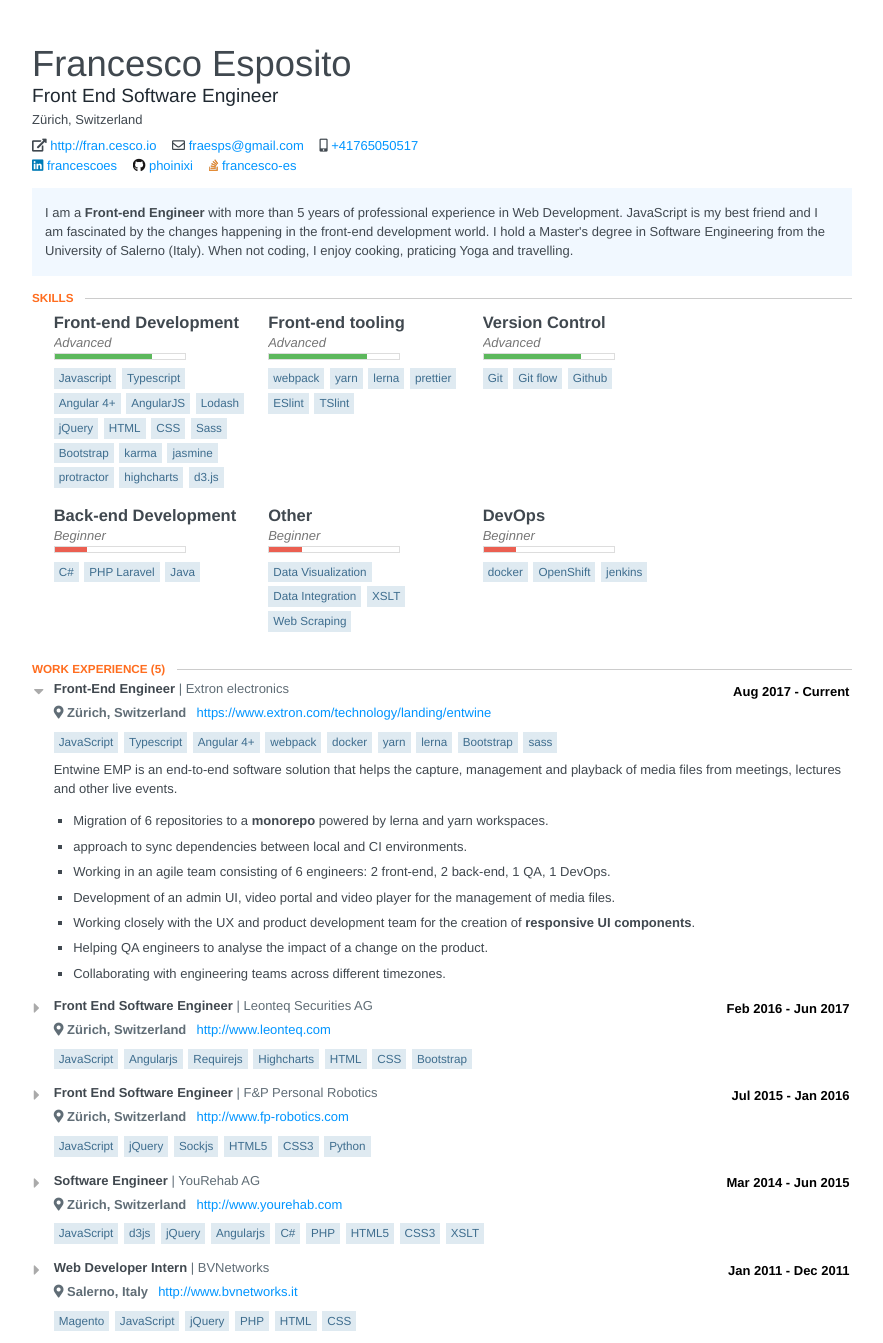
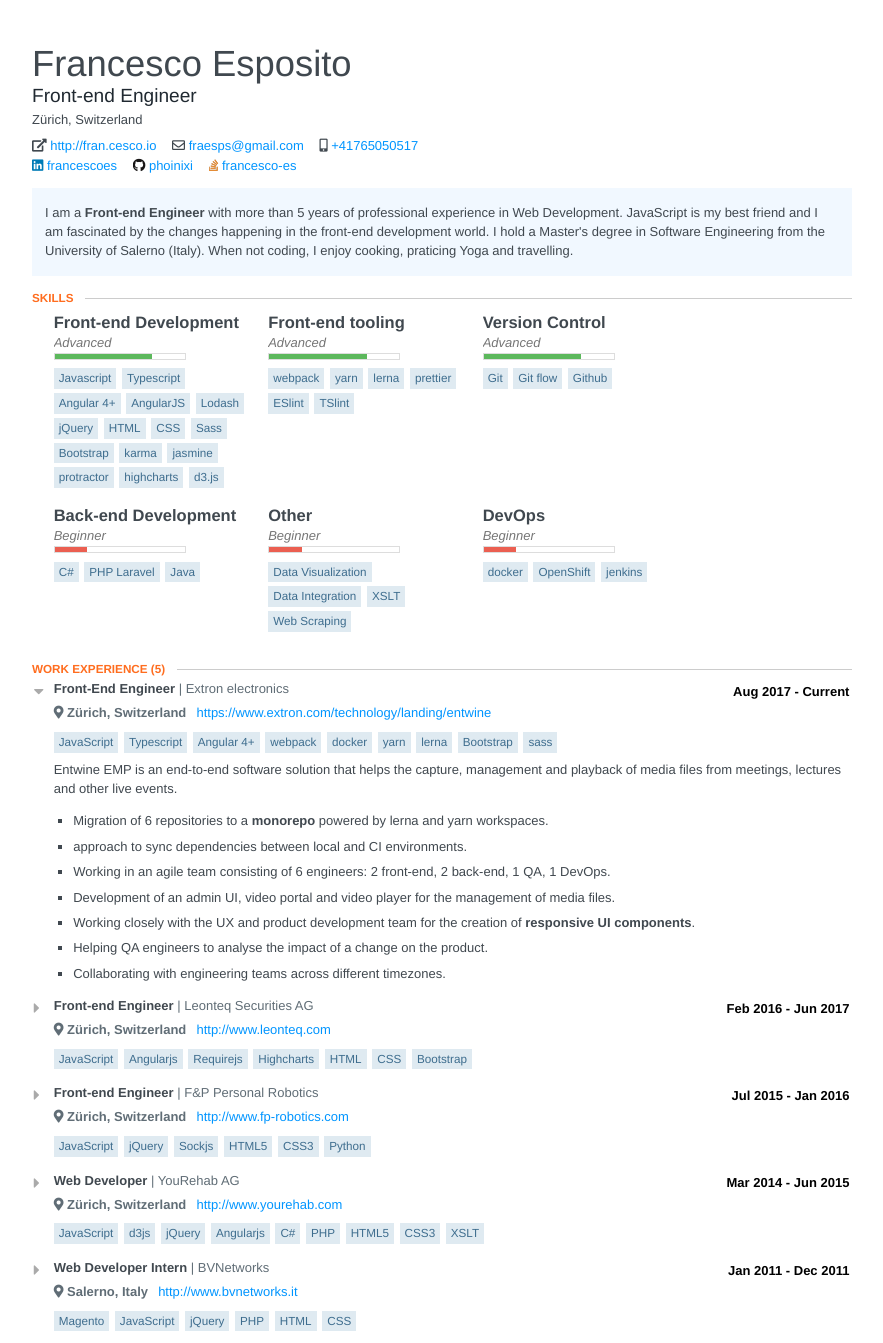
Before and after one commit to phoinixi/website, a website built with webpack: page docs/resume/index.html in a window 1280 px wide. Shown: the top 1343 px of the page, without its empty margins (198-1081 px from the left). Built offline with nearby package versions, Linux system fonts and the light colour scheme.

Commit message:
updates resume

```diff
--- a/docs/resume/index.html
+++ b/docs/resume/index.html
@@ -668,7 +668,7 @@ section .location {
             class="clear">
       <div>
         <h1 class="name">Francesco Esposito</h1>
-        <h2 class="label">Front End Software Engineer</h2>
+        <h2 class="label">Front-end Engineer</h2>
       </div>
 
       <span class="location">
@@ -941,7 +941,7 @@ section .location {
           <label for="work-item-1"></label>
 
           <header class="clear">
-            <div class="position">Front End Software Engineer</div>
+            <div class="position">Front-end Engineer</div>
             <div class="company">Leonteq Securities AG</div>
             <div class="date">
               <span class="startDate">Feb 2016</span>
@@ -993,7 +993,7 @@ section .location {
           <label for="work-item-2"></label>
 
           <header class="clear">
-            <div class="position">Front End Software Engineer</div>
+            <div class="position">Front-end Engineer</div>
             <div class="company">F&amp;P Personal Robotics</div>
             <div class="date">
               <span class="startDate">Jul 2015</span>
@@ -1044,7 +1044,7 @@ section .location {
           <label for="work-item-3"></label>
 
           <header class="clear">
-            <div class="position">Software Engineer</div>
+            <div class="position">Web Developer</div>
             <div class="company">YouRehab AG</div>
             <div class="date">
               <span class="startDate">Mar 2014</span>
```
